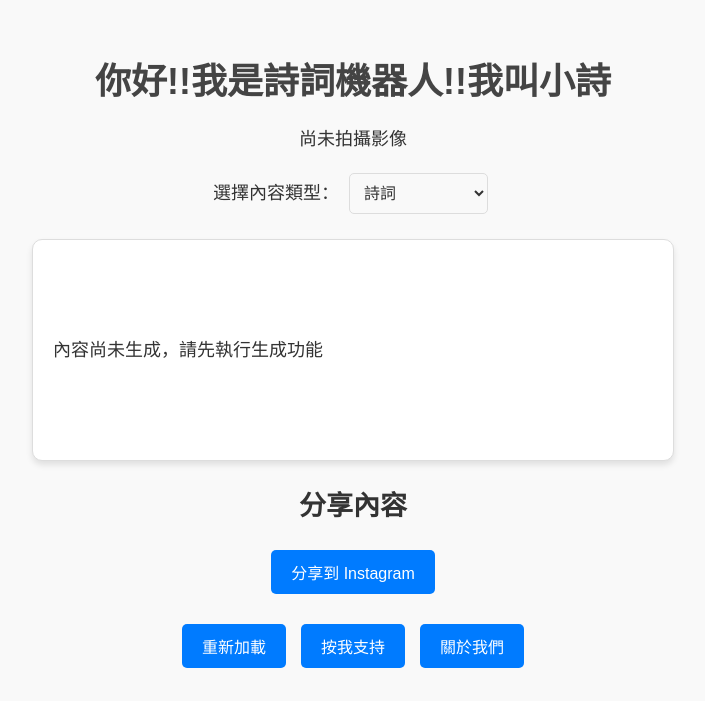
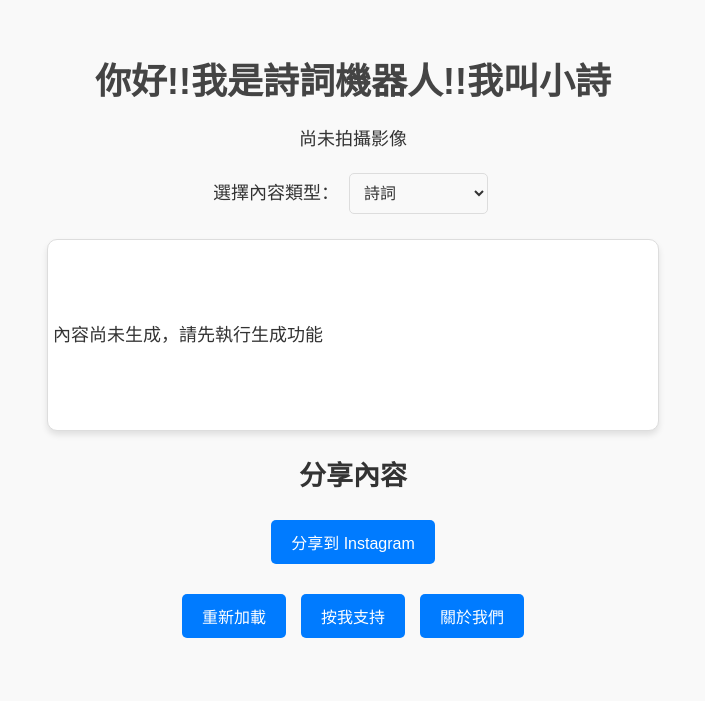
Before and after one commit to easonpan14/FINALPROJECT2, a Flask app: page / in a window 1280 px wide. Shown: the top 701 px of the page, without its empty margins (287-992 px from the left). Run offline with Flask 3, Linux system fonts and the light colour scheme.

Commit message:
Update index.html

```diff
--- a/templates/index.html
+++ b/templates/index.html
@@ -20,7 +20,7 @@
         }
         .content {
             background-color: #fff;
-            padding: 20px;
+            padding: 5px;
             border: 1px solid #ddd;
             border-radius: 10px;
             margin: 20px auto;
```
